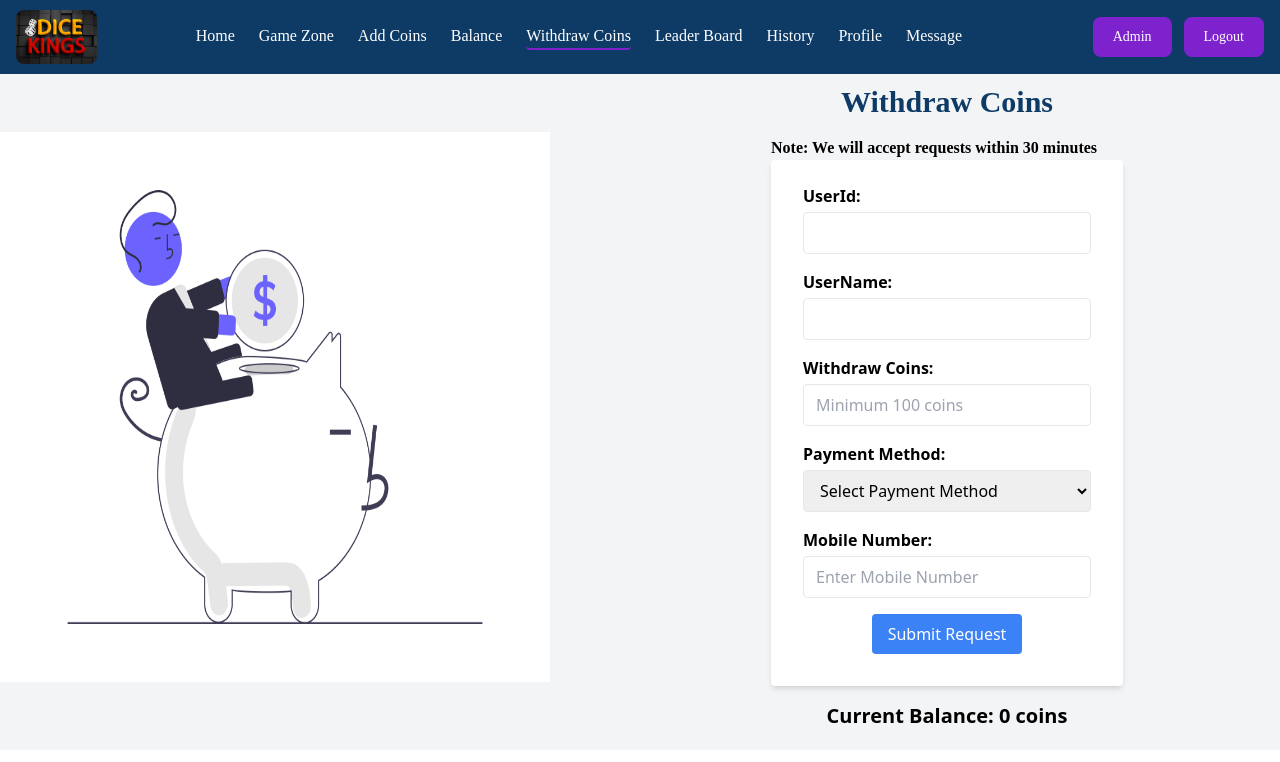
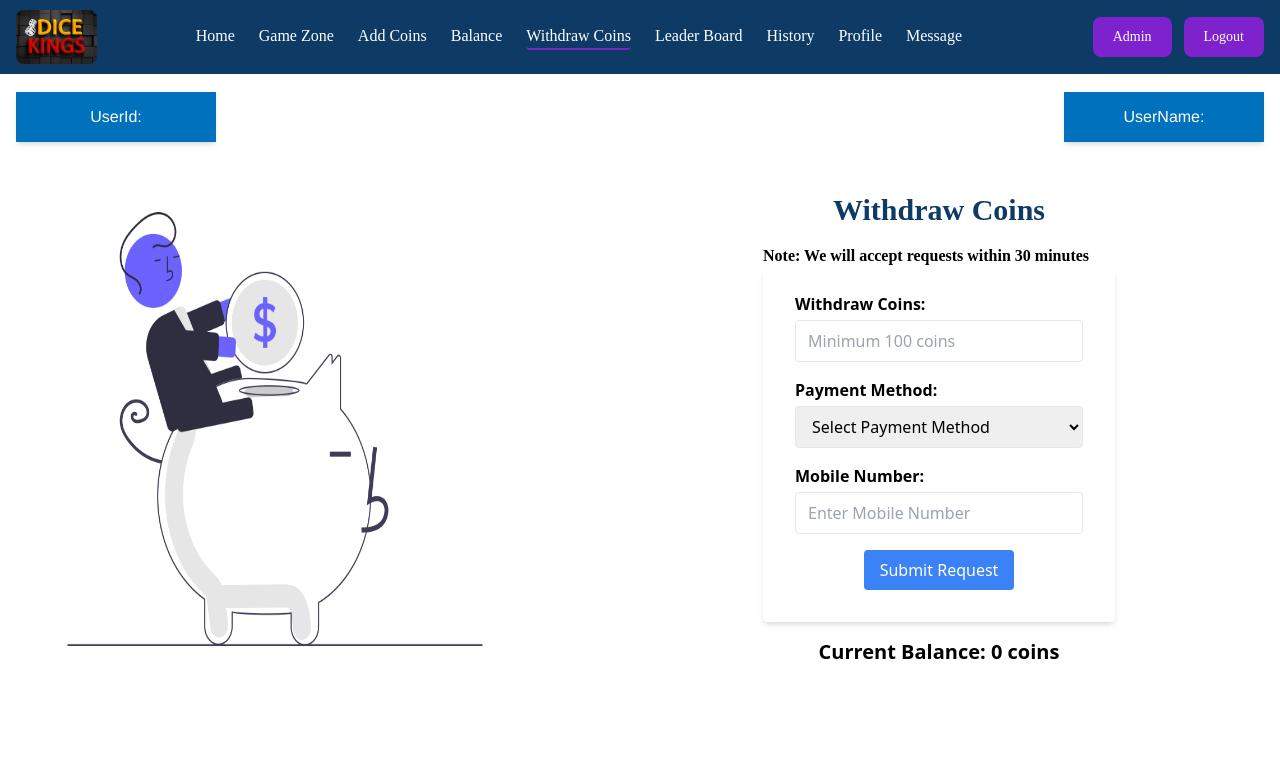
Before and after one commit to spydtech/dice-kings-Frontend, a React (Vite) app: page /withdrawcoins in a window 1280 px wide. Shown: the top 762 px of the page. Built offline with nearby package versions, Linux system fonts and the light colour scheme; no server answers.

Commit message:
done with history frontend and withdrow coins ui

```diff
--- a/src/Components/History/History.jsx
+++ b/src/Components/History/History.jsx
@@ -6,8 +6,8 @@ const History = () => {
 
   useEffect(() => {
     const getData = async () => {
-      const list = await axios.get("./MOCK_DATA.json");
-      // console.log(list)
+      const list = await axios.get("http://localhost:8000/api/v1/all-history");
+      console.log(list)
       setData(list.data);
     };
     getData();
@@ -15,17 +15,7 @@ const History = () => {
 
   return (
     <>
-      {/* <div className=" flex justify-between m-3 px-2 md:px-3">
-        <button className=" border-2 border-black px-2 rounded-lg text-xs md:text-sm md:border-4 font-bold lg:text-lg" >
-          PLAY
-        </button>
-        <button className=" border-2 border-black px-2 rounded-lg text-xs md:text-sm md:border-4 font-bold lg:text-lg">
-          WITHDRAW
-        </button>
-        <button className=" border-2 border-black px-2 rounded-lg text-xs md:text-sm md:border-4 font-bold lg:text-lg">
-          TRANSACTION
-        </button>
-      </div> */}
+
       <Navbar2 />
       <h1 className="text-center font-lora text-[30px]  mt-20 font-semibold md:text-[40px] md:text-center">
         History
@@ -41,20 +31,25 @@ const History = () => {
               <th className=" border-2 px-2 border-black">Room Id</th>
               <th className=" border-2 px-2 border-black">Winner</th>
               <th className=" border-2 px-2 border-black">Winner Coins</th>
-              <th className=" border-2 px-2 border-black">Date & Time</th>
+              <th className=" border-2 px-2 border-black">Date</th>
+              <th className=" border-2 px-2 border-black">Time</th>
             </tr>
           </thead>
           <tbody>
             {data.map((d) => {
               return (
                 <tr>
-                  {Object.keys(data[0]).map((i) => {
-                    return (
-                      <td className=" border-2 px-2 border-black text-center">
-                        {d[i]}
-                      </td>
-                    );
-                  })}
+
+                      <td className=" border-2 px-2 border-black text-center"> {d.game}</td>
+                      <td className=" border-2 px-2 border-black text-center"> {d.entryCoins}</td>
+                      <td className=" border-2 px-2 border-black text-center"> {d.dareBy}</td>
+                      <td className=" border-2 px-2 border-black text-center"> {d.acceptedBy}</td>
+                      <td className=" border-2 px-2 border-black text-center"> {d.roomId}</td>
+                      <td className=" border-2 px-2 border-black text-center"> {d.winner}</td>
+                      <td className=" border-2 px-2 border-black text-center"> {d.winnerCoins}</td>
+                      <td className=" border-2 px-2 border-black text-center"> {d.date}</td>
+                      <td className=" border-2 px-2 border-black text-center"> {d.time}</td>
+
                 </tr>
               );
             })}
--- a/src/Components/addCoines/AddCoins.jsx
+++ b/src/Components/addCoines/AddCoins.jsx
@@ -1413,7 +1413,7 @@ const AddCoins = () => {
   return (
     <>
       <Navbar2 />
-      <div className="flex md:justify-between  justify-center items-center  flex-row mt-20 ">
+      <div className="flex md:justify-between  justify-center items-center  md:flex-row  flex-col mt-20 ">
         <div>
           <button className="w-[200px] md:ml-4 bg-[#0071bc] h-[50px] my-3 flex items-center justify-center  cursor-pointer relative overflow-hidden transition-all duration-500 ease-in-out shadow-md hover:scale-105 hover:shadow-lg before:absolute before:top-0 before:-left-full before:w-full before:h-full before:bg-gradient-to-r before:from-[#009b49] before:to-[rgb(105,184,141)] before:transition-all before:duration-500 before:ease-in-out before:z-[-1]  hover:before:left-0 text-[#fff]">
             UserId: {formData.uniqueId}
--- a/src/Components/withdrawCoins/WithdrawCoins.jsx
+++ b/src/Components/withdrawCoins/WithdrawCoins.jsx
@@ -215,7 +215,20 @@ function WithdrawCoins() {
   return (
     <>
       <Navbar2 />
-      <div className="flex justify-center items-center md:flex-row flex-col bg-gray-100 gap-16 mt-16">
+      <div className="flex md:justify-between  justify-center items-center flex-col  md:flex-row mt-20 ">
+        <div>
+          <button className="w-[200px] md:ml-4 bg-[#0071bc] h-[50px] my-3 flex items-center justify-center  cursor-pointer relative overflow-hidden transition-all duration-500 ease-in-out shadow-md hover:scale-105 hover:shadow-lg before:absolute before:top-0 before:-left-full before:w-full before:h-full before:bg-gradient-to-r before:from-[#009b49] before:to-[rgb(105,184,141)] before:transition-all before:duration-500 before:ease-in-out before:z-[-1]  hover:before:left-0 text-[#fff]">
+            UserId: {formData.uniqueId}
+          </button>
+
+        </div>
+        <div>
+          <button className="w-[200px] md:mr-4 bg-[#0071bc] h-[50px] my-3 flex items-center justify-center  cursor-pointer relative overflow-hidden transition-all duration-500 ease-in-out shadow-md hover:scale-105 hover:shadow-lg before:absolute before:top-0 before:-left-full before:w-full before:h-full before:bg-gradient-to-r before:from-[#009b49] before:to-[rgb(105,184,141)] before:transition-all before:duration-500 before:ease-in-out before:z-[-1]  hover:before:left-0 text-[#fff]">
+            UserName: {formData.username}
+          </button>
+        </div>
+      </div>
+      <div className="flex justify-center items-center md:flex-row flex-col gap-12">
         <div>
           <img src={Withdraw} className="md:h-[550px] md:w-[550px]" alt="Withdraw" />
         </div>
@@ -228,7 +241,7 @@ function WithdrawCoins() {
             onSubmit={handleSubmit}
             className="bg-white shadow-md rounded px-8 pt-6 pb-8 mb-4"
           >
-            <div className="mb-4">
+            {/* <div className="mb-4">
               <label className="block mb-1 font-bold">UserId:</label>
               <input
                 type="text"
@@ -239,8 +252,8 @@ function WithdrawCoins() {
                 readOnly // Readonly as it is fetched data
                 required
               />
-            </div>
-            <div className="mb-4">
+            </div> */}
+            {/* <div className="mb-4">
               <label className="block mb-1 font-bold">UserName:</label>
               <input
                 type="text"
@@ -251,7 +264,7 @@ function WithdrawCoins() {
                 readOnly // Readonly as it is fetched data
                 required
               />
-            </div>
+            </div> */}
             <div className="mb-4">
               <label className="block mb-1 font-bold">Withdraw Coins:</label>
               <input
```
